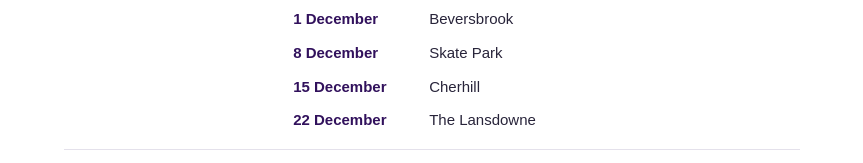
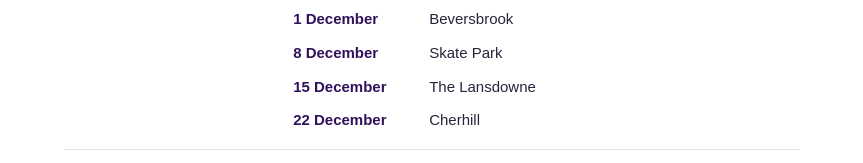
Before and after one commit to jjgry/jjgry.github.io, a plain HTML site: page training.html in a window 1280 px wide. Shown: the part 705-868 px from the top of the page, without its empty margins (208-1071 px from the left). Drawn offline with Linux system fonts and the light colour scheme.

Commit message:
swap tuesday dates in december

```diff
--- a/training.html
+++ b/training.html
@@ -42,8 +42,8 @@
           <li><time>24 November</time> The Lansdowne</li>
           <li><time>1 December</time> Beversbrook</li>
           <li><time>8 December</time> Skate Park</li>
-          <li><time>15 December</time> Cherhill</li>
-          <li><time>22 December</time> The Lansdowne</li>
+          <li><time>15 December</time> The Lansdowne</li>
+          <li><time>22 December</time> Cherhill</li>
         </ol>
       </section>
       <section>
```
